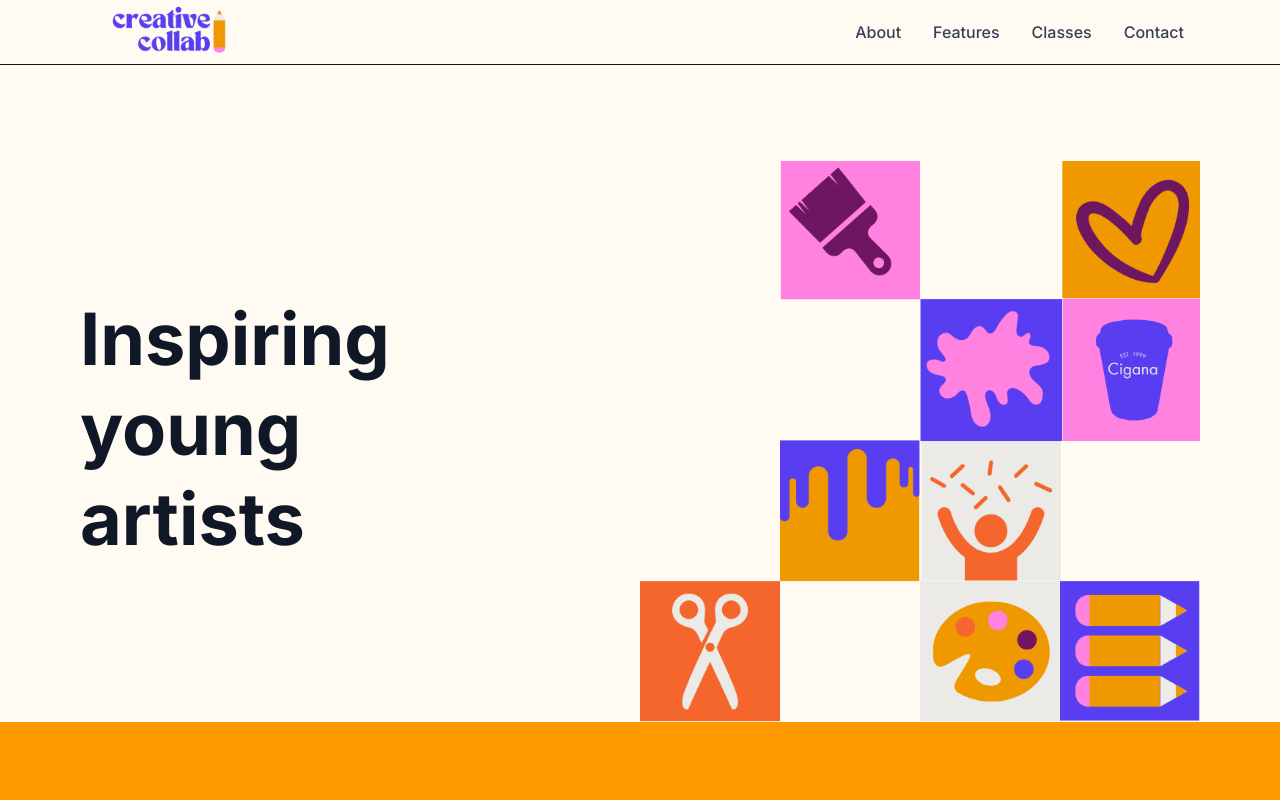
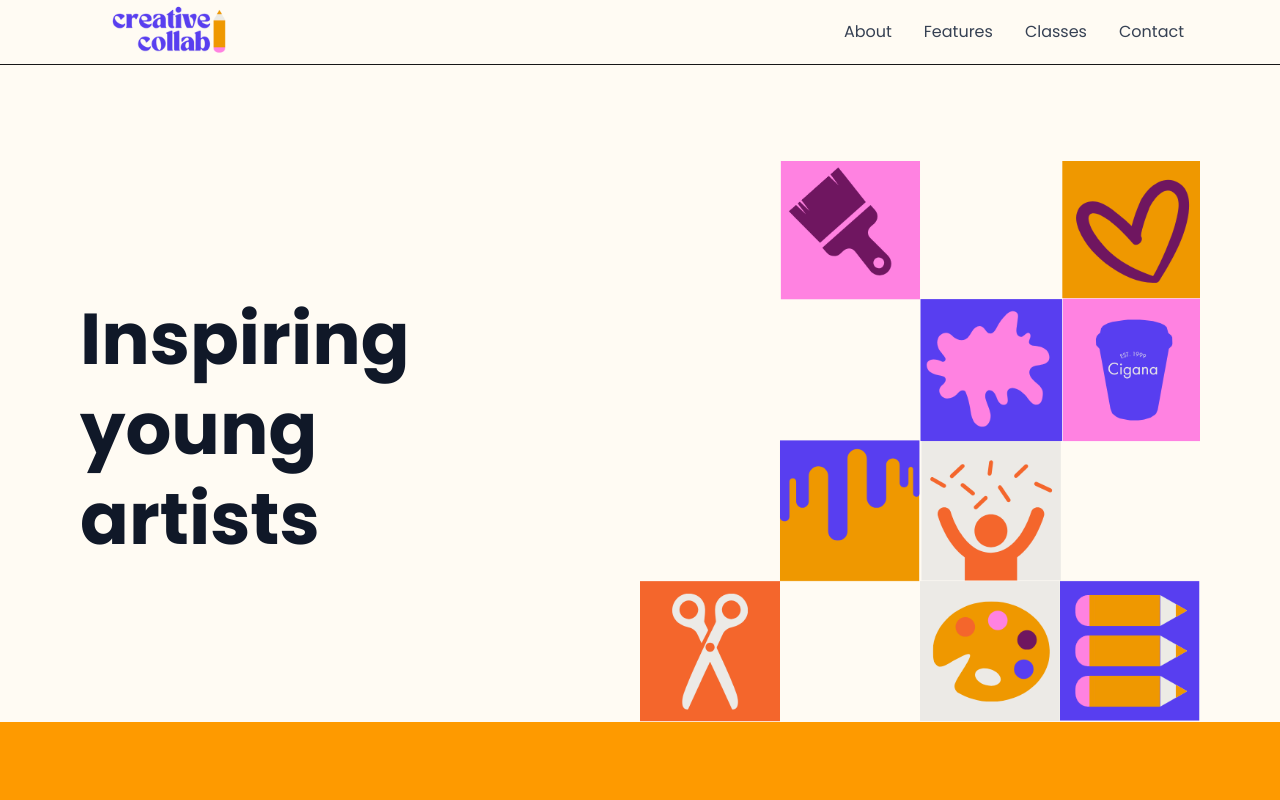
Before and after one commit to wipash/creativecollab, a Next.js app: page / in a window 1280 px wide. Shown: the top 800 px of the page. Built offline with nearby package versions, Linux system fonts and the light colour scheme.

Commit message:
Replace Inter font with Poppins in layout.tsx for improved typography and added font weights.

```diff
--- a/app/layout.tsx
+++ b/app/layout.tsx
@@ -1,9 +1,12 @@
 import type React from "react"
 import type { Metadata } from "next"
-import { Inter } from "next/font/google"
+import { Poppins } from "next/font/google"
 import "./globals.css"
 
-const inter = Inter({ subsets: ["latin"] })
+const poppins = Poppins({
+  subsets: ["latin"],
+  weight: ['400', '700']
+})
 
 export const metadata: Metadata = {
   title: "Creative Collab - Inspiring Young Artists",
@@ -17,7 +20,7 @@
 }) {
   return (
     <html lang="en" className="scroll-smooth">
-      <body className={inter.className}>{children}</body>
+      <body className={poppins.className}>{children}</body>
     </html>
   )
 }
```
